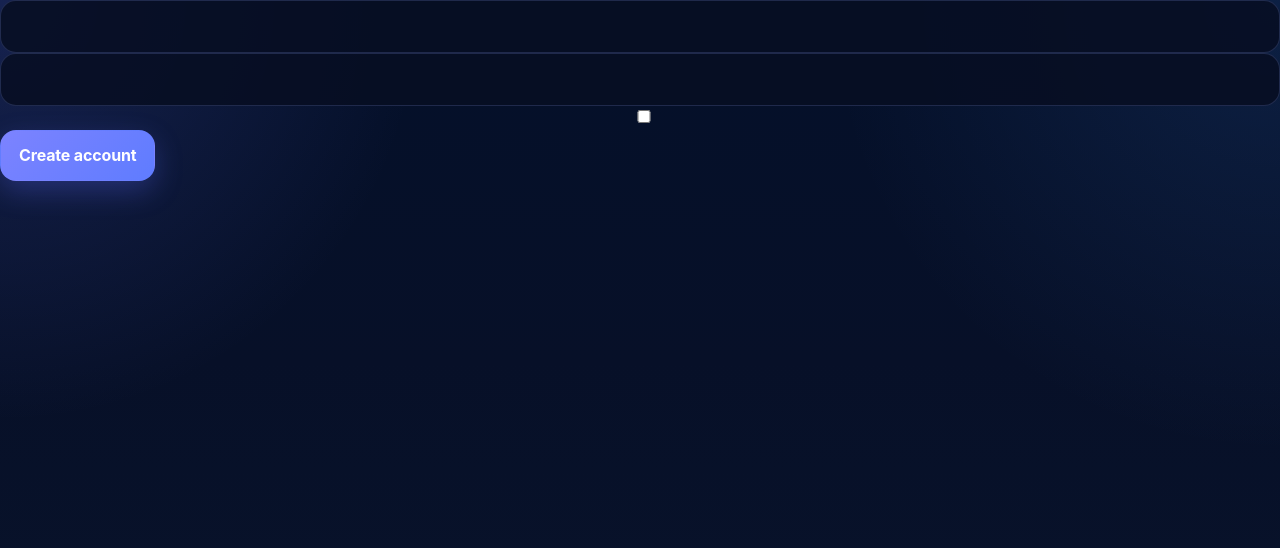
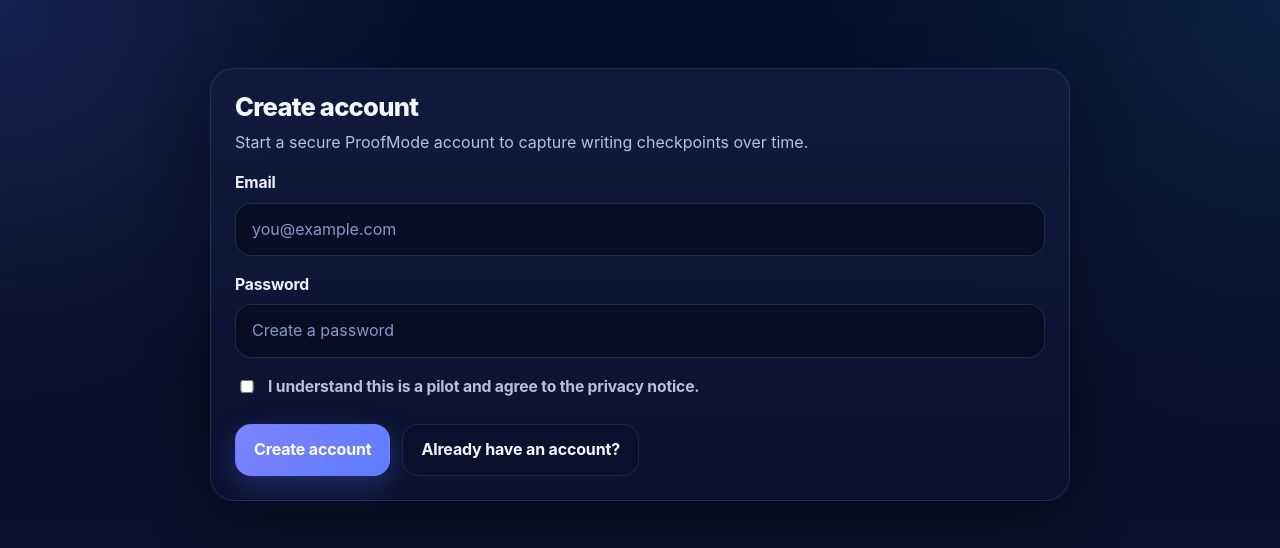
Before and after one commit to akabonge/proofmode, a Next.js app in the folder web/: page /signup in a window 1280 px wide. Shown: the top 548 px of the page. Built offline with nearby package versions, Linux system fonts and the light colour scheme; no server answers.

Commit message:
Restore signup and login page layout

```diff
--- a/web/app/signup/page.tsx
+++ b/web/app/signup/page.tsx
@@ -6,6 +6,7 @@
 
 export default function SignupPage() {
   const router = useRouter();
+
   const [email, setEmail] = useState("");
   const [password, setPassword] = useState("");
   const [agree, setAgree] = useState(false);
@@ -29,6 +30,7 @@
     } catch (err) {
       const message =
         err instanceof Error ? err.message : "Unable to create account.";
+
       if (/csrf/i.test(message)) {
         setError("Your session security check expired. Refresh the page and try again.");
       } else {
@@ -40,31 +42,59 @@
   }
 
   return (
-    <form onSubmit={onSubmit}>
-      {/* keep your existing UI */}
+    <main className="shell">
+      <div className="card" style={{ maxWidth: 860, margin: "40px auto" }}>
+        <h2>Create account</h2>
+        <p className="muted">
+          Start a secure ProofMode account to capture writing checkpoints over time.
+        </p>
+
+        <form className="stack spaced-lg" onSubmit={onSubmit}>
+          <div>
+            <label>Email</label>
             <input
               type="email"
               value={email}
               onChange={(e) => setEmail(e.target.value)}
               autoComplete="email"
+              placeholder="you@example.com"
               required
             />
+          </div>
+
+          <div>
+            <label>Password</label>
             <input
               type="password"
               value={password}
               onChange={(e) => setPassword(e.target.value)}
               autoComplete="new-password"
+              placeholder="Create a password"
               required
             />
+          </div>
+
+          <label className="checkbox-row">
             <input
               type="checkbox"
               checked={agree}
               onChange={(e) => setAgree(e.target.checked)}
             />
-      {error ? <p>{error}</p> : null}
+            <span>I understand this is a pilot and agree to the privacy notice.</span>
+          </label>
+
+          {error && <p className="field-error">{error}</p>}
+
+          <div className="toolbar">
             <button type="submit" disabled={loading}>
               {loading ? "Creating..." : "Create account"}
             </button>
+            <a className="btn secondary" href="/login">
+              Already have an account?
+            </a>
+          </div>
         </form>
+      </div>
+    </main>
   );
 }
```
Also changed, not shown: web/app/login/page.tsx (+29 -3 lines). Lines whose indentation alone changed are shown as unchanged.
